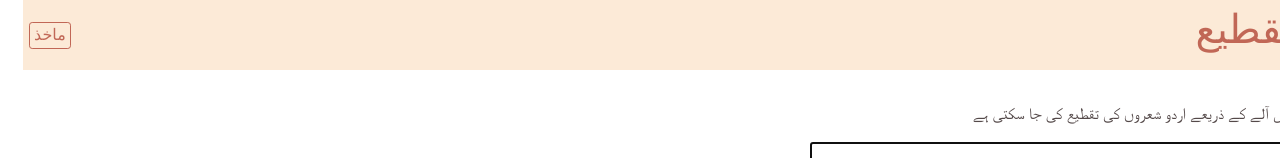
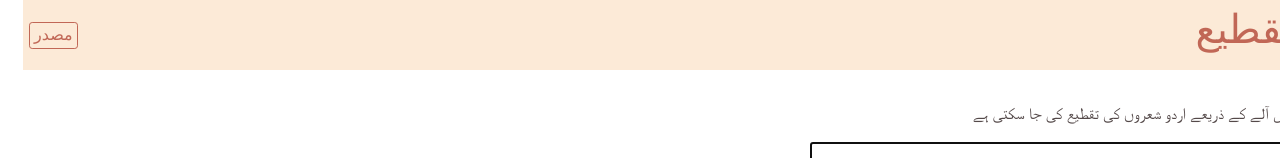
Before and after one commit to asim-imam/taqti-app, a React (Create React App) app: page / in a window 1280 px wide. Shown: the top 158 px of the page. Built offline with nearby package versions, Linux system fonts and the light colour scheme; a web font is replaced by a local one.

Commit message:
Changed caption for source link

```diff
--- a/src/App.css
+++ b/src/App.css
@@ -231,13 +231,13 @@ textarea::placeholder {
 #example-collapse-text.show {
   position: absolute;
   margin-bottom: 2px;
-  margin-left: 3px;
+  margin-left: 4px;
   text-align: right;
   font-family: "Noto Nastaliq Urdu Draft";
   line-height: 2.2em;
   font-size: smaller;
   padding: 10px;
-  right: 30px;
+  right: 35px;
   white-space: normal;
   opacity: 1 !important;
   z-index: 99999;
--- a/src/resources.js
+++ b/src/resources.js
@@ -2,7 +2,7 @@ export default class Res {
   static headerTitle = "تقطيع";
   static topCaption = "اس آلے کے ذریعے اردو شعروں کی تقطیع کی جا سکتی ہے";
   static resultCaption = "نتائج";
-  static captionSrcLink = "ماخذ";
+  static captionSrcLink = "مصدر";
   static modalCaption = "انگریزی کلیدوں سے اردو حروف لکھنے کا نقشہ";
   static warningModalCaption = "انتباہ";
   static warningModalMessage =
```
